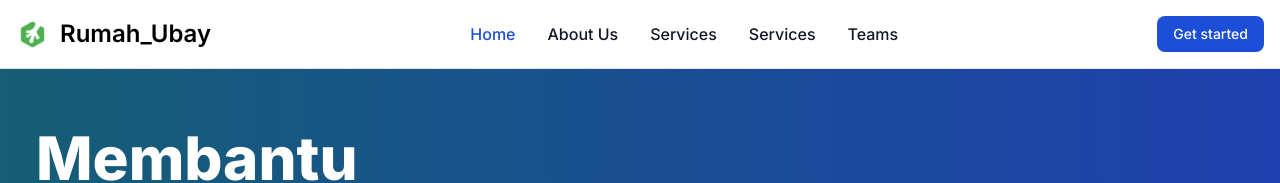
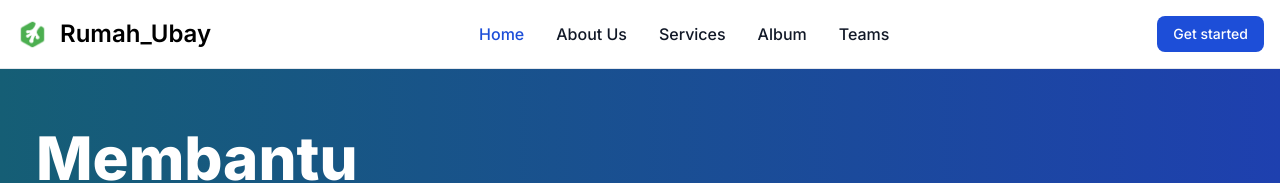
Before and after one commit to ubaybk/companyprofile, a Next.js app: page / in a window 1280 px wide. Shown: the top 183 px of the page. Built offline with nearby package versions, Linux system fonts and the light colour scheme; no server answers.

Commit message:
newFiturPotrait

```diff
--- a/src/app/navbar/page.tsx
+++ b/src/app/navbar/page.tsx
@@ -93,14 +93,14 @@
 
                     <ScrollLink
                         activeClass="active"
-                        to="services"
+                        to="album"
                         spy={true}
                         smooth={true}
                         offset={-70}
                         duration={500}
                     >
                         <li>
-                            <a href="#" className="block py-2 px-3 text-gray-900 rounded hover:bg-gray-100 md:hover:bg-transparent md:hover:text-blue-700 md:p-0 md:dark:hover:text-blue-500 dark:text-white dark:hover:bg-gray-700 dark:hover:text-white md:dark:hover:bg-transparent dark:border-gray-700">Services</a>
+                            <a href="album" className="block py-2 px-3 text-gray-900 rounded hover:bg-gray-100 md:hover:bg-transparent md:hover:text-blue-700 md:p-0 md:dark:hover:text-blue-500 dark:text-white dark:hover:bg-gray-700 dark:hover:text-white md:dark:hover:bg-transparent dark:border-gray-700">Album</a>
                         </li>
                     </ScrollLink>
 
```
